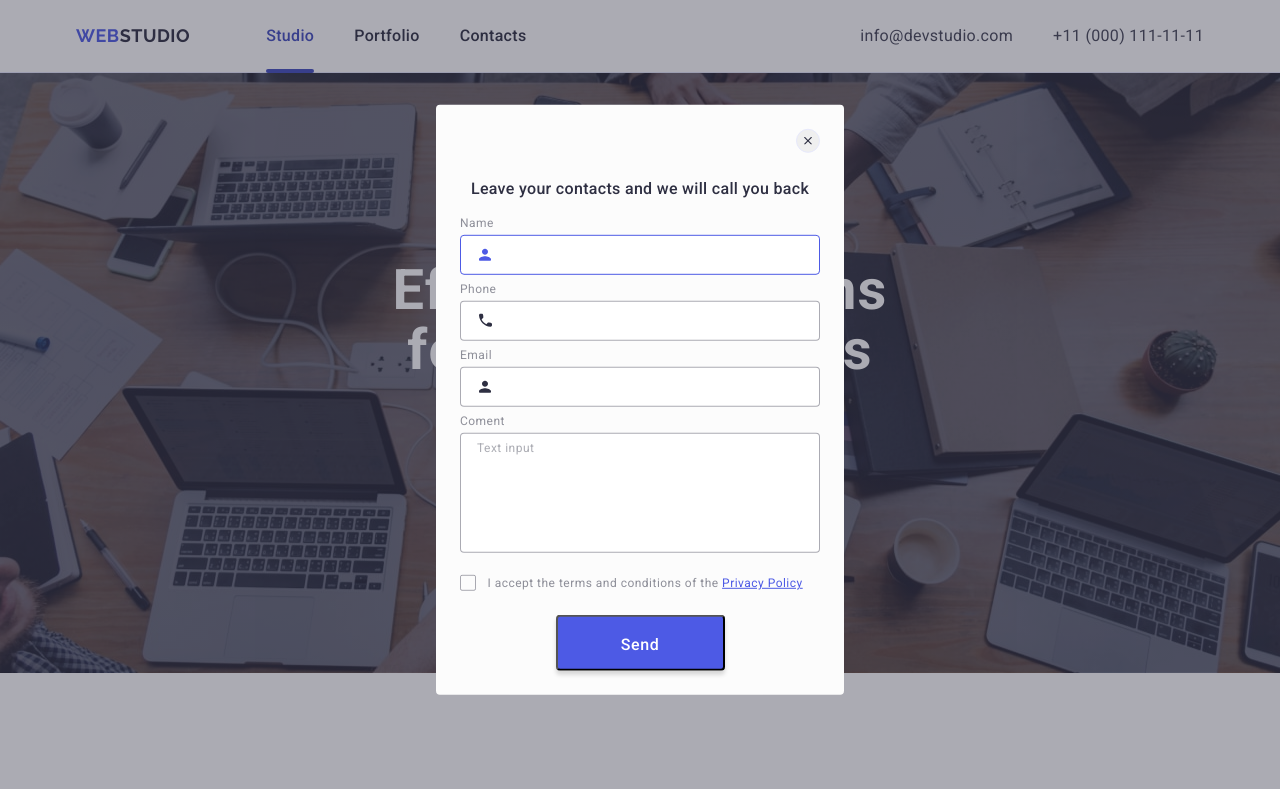
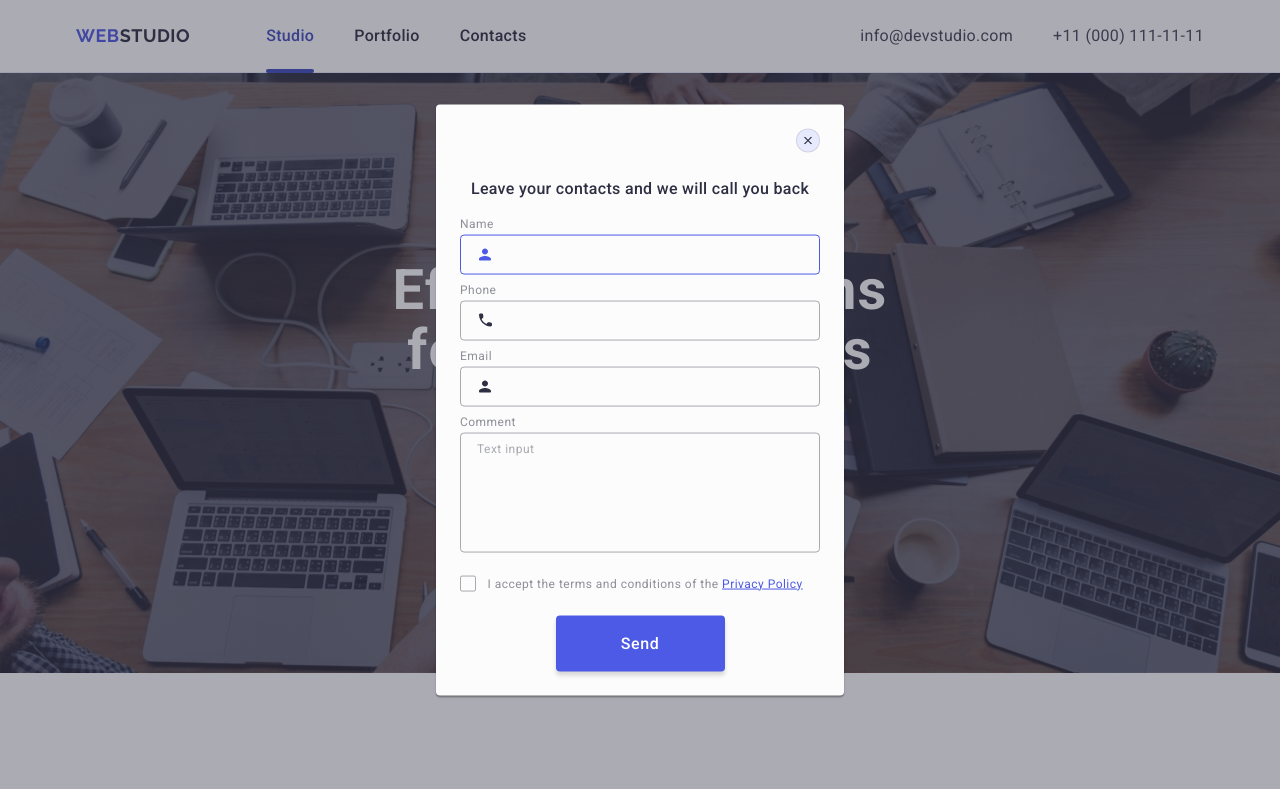
Before and after one commit to MeldiUA/goit-markup-hw-05, a website: page index.html in a window 1280 px wide. Shown: the top 789 px of the page. Drawn offline with nearby package versions, Linux system fonts and the light colour scheme.

Commit message:
autocheck

```diff
--- a/css/styles.css
+++ b/css/styles.css
@@ -534,6 +534,11 @@ address {
 
 /* <========FOOTER SUBSCRIBE================> */
 
+.subscribe-form {
+  display: flex;
+  gap: 24px;
+}
+
 .subscribe-footer-text {
   color: #fff;
   font-size: 16px;
@@ -546,14 +551,16 @@ address {
 .footer-subscribe-input {
   width: 264px;
   height: 40px;
+  font-size: 12px;
+  line-height: 1.5;
+  letter-spacing: 0.04em;
   padding-right: 16px;
   padding-left: 16px;
   background-color: transparent;
   border-radius: 4px;
   border: 1px solid #fff;
-  box-shadow: 0px 4px 4px 0px rgba(0, 0, 0, 0.15);
+  filter: drop-shadow(0px 4px 4px rgba(0, 0, 0, 0.15));
   color: #fff;
-  margin-right: 0;
   transition: border-color 250ms cubic-bezier(0.4, 0, 0.2, 1);
 }
 
@@ -571,9 +578,11 @@ address {
 }
 
 .footer-subscribe-btn {
-  display: inline-flex;
+  display: flex;
   justify-content: center;
   align-items: center;
+  min-width: 165px;
+  height: 40px;
   padding: 8px 24px;
   color: #fff;
   text-align: center;
@@ -583,7 +592,8 @@ address {
   letter-spacing: 0.04em;
   border-radius: 4px;
   background: #4d5ae5;
-  margin-left: 24px;
+  cursor: pointer;
+  border: none;
   transition: background-color 250ms cubic-bezier(0.4, 0, 0.2, 1);
 }
 
@@ -631,24 +641,33 @@ address {
   transform: translate(-50%, -50%);
   width: 408px;
   min-height: 584px;
-  padding: 24px;
+  padding: 72px 24px 24px 24px;
   border-radius: 4px;
   background-color: #fcfcfc;
+  box-shadow: 0px 1px 1px rgba(0, 0, 0, 0.14), 0px 1px 3px rgba(0, 0, 0, 0.12),
+    0px 2px 1px rgba(0, 0, 0, 0.2);
+  transition: transform 250ms cubic-bezier(0.4, 0, 0.2, 1);
 }
 
 /* <===========CLOSE BTN =================> */
 
 .close-btn {
-  margin-left: auto;
+  position: absolute;
+  top: 24px;
+  right: 24px;
   display: flex;
   justify-content: center;
   align-items: center;
-  border: 1px solid #e7e9fc;
+  background-color: #e7e9fc;
+  border: 1px solid rgba(0, 0, 0, 0.1);
   border-radius: 50%;
+  padding: 0;
+  cursor: pointer;
   width: 24px;
   height: 24px;
   list-style: 0;
-  transition: background-color 250ms cubic-bezier(0.4, 0, 0.2, 1);
+  transition: background-color 250ms cubic-bezier(0.4, 0, 0.2, 1),
+    border 250ms cubic-bezier(0.4, 0, 0.2, 1);
   margin-bottom: 24px;
 }
 
@@ -657,12 +676,17 @@ address {
   transition: fill 250ms cubic-bezier(0.4, 0, 0.2, 1);
 }
 
-.close-btn:hover {
+.close-btn:hover,
+.close-btn:focus {
   background-color: #404bbf;
-  border: 0;
+  border: none;
 }
 
 .close-btn:hover .close-btn-icon {
+  fill: #ffffff;
+}
+
+.close-btn:focus .close-btn-icon {
   fill: #ffffff;
 }
 /* <=========== /CLOSE BTN =================> */
@@ -685,14 +709,17 @@ address {
   color: #8e8f99;
   font-size: 12px;
   font-weight: 400;
-  line-height: 1.16; /* 116.667% */
+  line-height: 1.17; /* 116.667% */
   letter-spacing: 0.04em;
   margin-bottom: 4px;
 }
 
+.review-form-field-wrapper {
+  margin-bottom: 8px;
+}
+
 .review-form-input-wrapper {
   position: relative;
-  margin-bottom: 8px;
 }
 
 .review-form-input {
@@ -701,6 +728,8 @@ address {
   border-radius: 4px;
   padding-left: 38px;
   border: 1px solid rgba(46, 47, 66, 0.4);
+  background-color: transparent;
+  outline: transparent;
   transition: border-color 250ms cubic-bezier(0.4, 0, 0.2, 1);
 }
 
@@ -730,9 +759,11 @@ address {
   padding-left: 16px;
   padding-right: 16px;
   color: rgba(46, 47, 66, 0.4);
+  background-color: transparent;
+  outline: transparent;
   font-size: 12px;
   font-weight: 400;
-  line-height: 1.16; /* 116.667% */
+  line-height: 1.17; /* 116.667% */
   letter-spacing: 0.04em;
   border-radius: 4px;
   border: 1px solid rgba(46, 47, 66, 0.4);
@@ -763,7 +794,7 @@ address {
   color: #8e8f99;
   font-size: 12px;
   font-weight: 400;
-  line-height: 1.16; /* 116.667% */
+  line-height: 1.17; /* 116.667% */
   letter-spacing: 0.04em;
 }
 
@@ -791,8 +822,8 @@ address {
   margin-right: 8px;
 
   transition: background-color 250ms cubic-bezier(0.4, 0, 0.2, 1),
-    fill 250ms cubic-bezier(0.4, 0, 0.2, 1),
-    border-color 250ms cubic-bezier(0.4, 0, 0.2, 1);
+    border 250ms cubic-bezier(0.4, 0, 0.2, 1),
+    fill 250ms cubic-bezier(0.4, 0, 0.2, 1);
 }
 
 .review-form-checkbox:focus
@@ -807,7 +838,7 @@ address {
   > .review-form-custom-checkbox {
   background-color: #404bbf;
   fill: #f4f4fd;
-  border-color: #404bbf;
+  border: none;
 }
 
 /* <=========== /REVIEW CHECKBOX =================> */
@@ -827,7 +858,7 @@ address {
   letter-spacing: 0.04em;
   padding: 16px 32px;
   cursor: pointer;
-
+  border: none;
   border-radius: 4px;
   background: #4d5ae5;
   box-shadow: 0px 4px 4px 0px rgba(0, 0, 0, 0.15);
--- a/index.html
+++ b/index.html
@@ -532,9 +532,9 @@
             <label for="subscribe_user_email" class="footer-subscribe-label">
               <input
                 class="footer-subscribe-input"
-                type="text"
+                name="subscribe-user-email"
+                type="email"
                 id="subscribe_user_email"
-                name="subscribe_user_email"
                 placeholder="E-mail"
                 title="example@gmail.com"
               />
@@ -555,7 +555,7 @@
     <!-- <===========Backdrop with modal window ==============>-->
     <div class="backdrop is-open">
       <div class="modal-window">
-        <button class="close-btn">
+        <button class="close-btn" type="button">
           <svg
             class="close-btn-icon"
             width="8"
@@ -574,7 +574,7 @@
             <div class="review-form-input-wrapper">
               <input
                 class="review-form-input"
-                name="user_name"
+                name="user-name"
                 pattern="[a-zA-Zа-яА-ЯіІїЇєЄґҐʼ]+"
                 title="Dima"
                 id="user-name"
@@ -585,7 +585,7 @@
               <svg
                 class="review-form-field-icon"
                 width="18"
-                height="18"
+                height="24"
                 aria-label="person icon review"
               >
                 <use href="./images/icons.svg#icon-person"></use>
@@ -640,13 +640,13 @@
             </div>
           </div>
           <div class="review-form-coment-wrapper">
-            <label class="review-form-field-label" for="user-coment"
-              >Coment</label
+            <label class="review-form-field-label" for="user-comment"
+              >Comment</label
             >
             <textarea
               class="review-form-coment"
-              name="user_coment"
-              id="user-coment"
+              name="user-comment"
+              id="user-comment"
               placeholder="Text input"
             ></textarea>
           </div>
@@ -655,7 +655,7 @@
               class="review-form-checkbox visually-hidden"
               type="checkbox"
               id="user-privacy"
-              name="user_privacy"
+              name="user-privacy"
               value="true"
               required
             />
```
